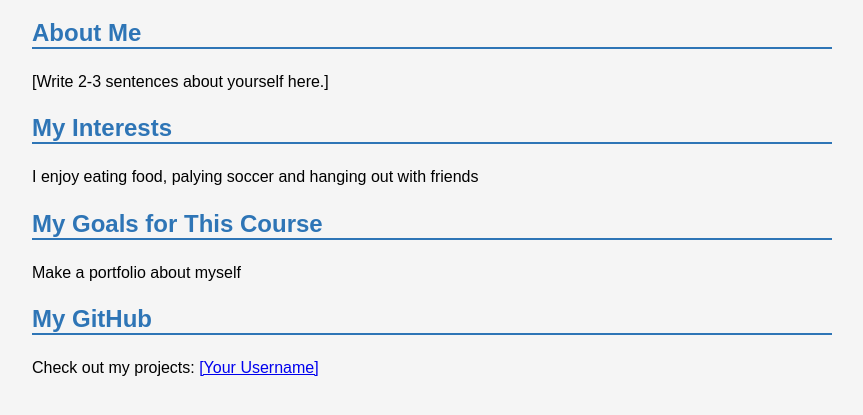
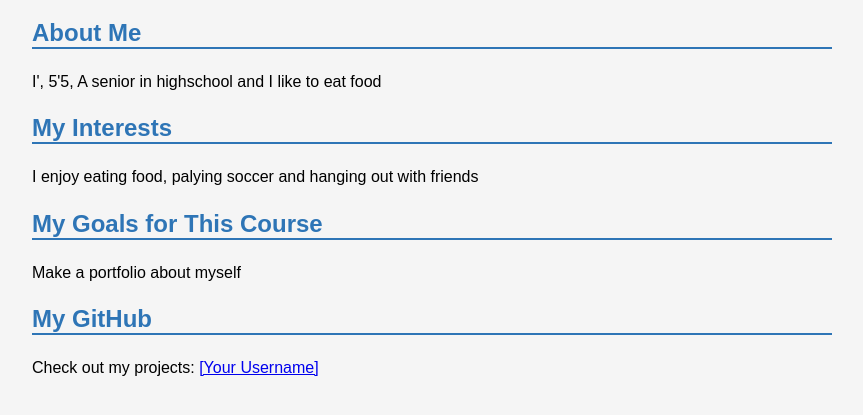
Before and after one commit to dbthegoat123/my-git-repo, a plain HTML site: page index.html in a window 1280 px wide. Shown: the part 81-496 px from the top of the page, without its empty margins (208-1071 px from the left). Drawn offline with Linux system fonts and the light colour scheme.

```diff
--- a/index.html
+++ b/index.html
@@ -16,7 +16,7 @@
     <h1>Hi, I'm D'Andre Burton!</h1>
 
     <h2>About Me</h2>
-    <p>[Write 2-3 sentences about yourself here.]</p>
+    <p>I', 5'5, A senior in highschool and I like to eat food </p>
 
     <h2>My Interests</h2>
     <p>I enjoy eating food, palying soccer and hanging out with friends</p>
```
